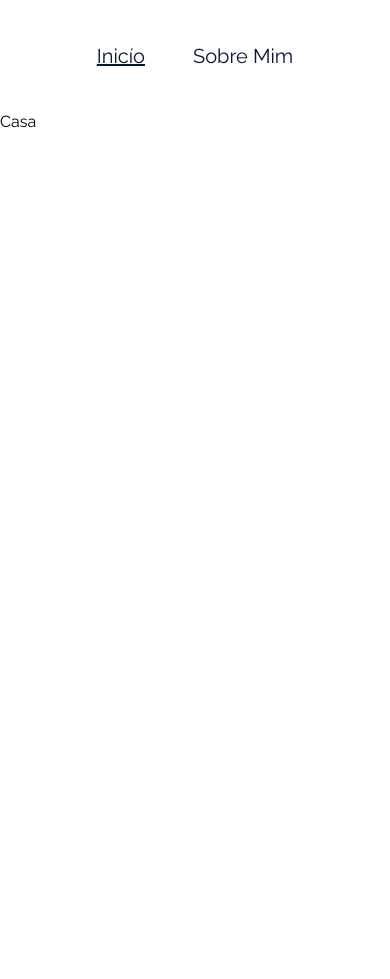
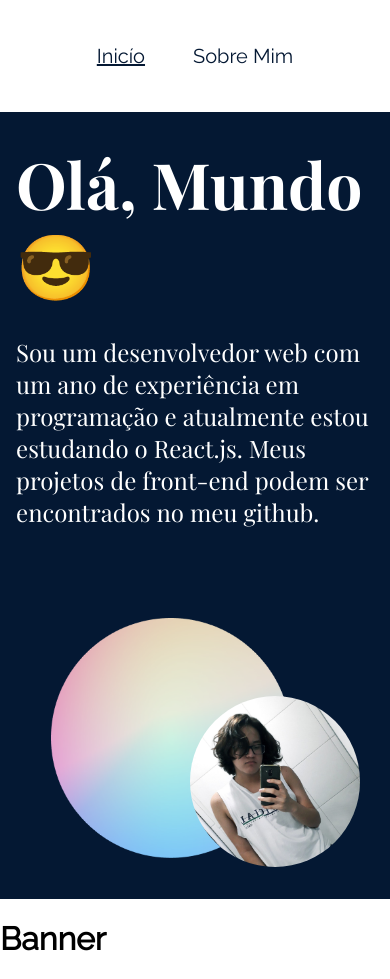
Before and after one commit to osvaldosousa/react-routers, a React (Vite) app: page / in a window 390 px wide. Before the commit the page ends 844 px from the top, so only its background shows below. Built offline with nearby package versions, Linux system fonts and the light colour scheme.

Commit message:
finesh Banner component
change photos in assets

```diff
--- a/src/components/Banner/Banner.module.css
+++ b/src/components/Banner/Banner.module.css
@@ -1,31 +1,31 @@
 .banner {
   padding: 3rem 7.5rem 6.25rem;
-  background-color: var(--azul-escuro);
-  color: var(--branco);
+  background-color: var(--color-primary);
+  color: var(--color-white);
   display: grid;
   grid-template-columns: 1fr 1fr;
 }
 
-.titulo {
-  font-family: var(--fonte-secundaria);
+.title {
+  font-family: var(--font-secondery);
   font-size: 4rem;
   margin-top: 4.875rem;
   margin-bottom: 2rem;
 }
 
-.paragrafo {
-  font-family: var(--fonte-secundaria);
+.paragraph {
+  font-family: var(--font-secondery);
   font-size: 1.5rem;
   line-height: 2rem;
   margin-bottom: 2rem;
 }
 
-.imagens {
+.images {
   position: relative;
   height: 406px;
 }
 
-.imagens > .minhaFoto {
+.images > .perfil {
   position: absolute;
   right: 0;
   bottom: 0;
@@ -33,7 +33,7 @@
   border-radius: 50%;
 }
 
-.imagens > .circuloColorido {
+.images > .circle {
   position: absolute;
   right: 7vw;
   bottom: 2.2vw;
@@ -45,24 +45,24 @@
     padding: 3.5rem 1.5rem;
   }
 
-  .titulo {
+  .title {
     margin-top: 0;
     margin-bottom: 1.5rem;
   }
 
-  .paragrafo {
+  .paragraph {
     margin-bottom: 1.5rem;
   }
 
-  .imagens {
+  .images {
     height: 338px;
   }
 
-  .imagens > .minhaFoto {
+  .images > .perfil {
     width: 25vw;
   }
 
-  .imagens > .circuloColorido {
+  .images > .circle {
     right: 10vw;
     width: 35vw;
   }
@@ -74,31 +74,31 @@
     display: block;
   }
 
-  .titulo {
+  .title {
     margin-bottom: 2rem;
   }
 
-  .paragrafo {
+  .paragraph {
     margin-bottom: 2rem;
   }
 
-  .imagens {
+  .images {
     height: 307px;
   }
 
-  .imagens > .minhaFoto,
-  .imagens > .circuloColorido {
+  .images > .perfil,
+  .images > .circle {
     left: 0;
     right: 0;
     margin: 0 auto;
   }
 
-  .imagens > .minhaFoto {
+  .images > .perfil{
     width: 170px;
     transform: translate(5rem, 0px);
   }
 
-  .imagens > .circuloColorido {
+  .images > .circle {
     width: 240px;
     transform: translate(-1.5rem, 0px);
   }
--- a/src/components/Banner/index.jsx
+++ b/src/components/Banner/index.jsx
@@ -1,9 +1,23 @@
 import styles from './Banner.module.css'
+import circle from '../../assets/circle-gradient.png'
+import perfil from '../../assets/perfil.jpg'
 
 function Banner() {
   return (
-    <div>
+    <div className={styles.banner}>
+      <div>
+        <h1 className={styles.title}>Olá, Mundo 😎</h1>
+        <p className={styles.paragraph}>
+          Sou um desenvolvedor web com um ano de experiência em programação e
+          atualmente estou estudando o React.js. Meus projetos de front-end
+          podem ser encontrados no meu github.
+        </p>
+      </div>
 
+      <div className={styles.images}>
+        <img className={styles.circle} src={circle} aria-hidden={true} />
+        <img className={styles.perfil} src={perfil} alt="foto do Osvaldo Sousa" />
+      </div>
     </div>
   )
 }
--- a/src/pages/Home/index.jsx
+++ b/src/pages/Home/index.jsx
@@ -1,8 +1,12 @@
+import Banner from "../../components/Banner"
+
+
 function Home() {
   return (
-    <div>
-      Casa
-    </div>
+    <main>
+      <Banner/>
+      <h1>Banner</h1>
+    </main>
   )
 }
 
```
Also changed, not shown: src/assets/about-me-perfil.jpg (deleted), src/assets/perfil.jpg.
